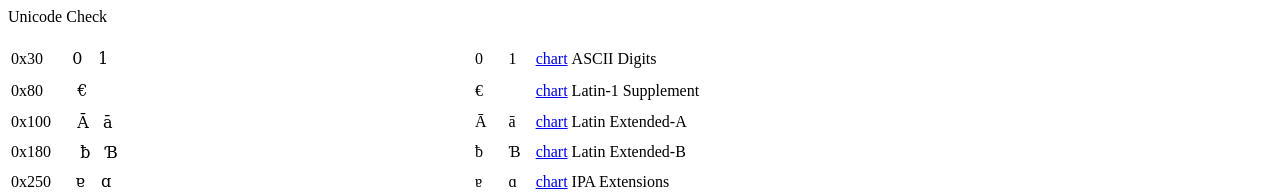
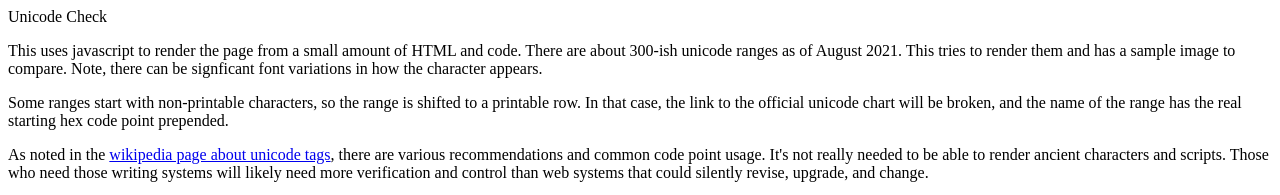
Before and after one commit to harvesttentwaiter/harvesttentwaiter.github.io, a plain HTML site: page unicode/check.html in a window 1280 px wide. Shown: the top 195 px of the page. Drawn offline with Linux system fonts and the light colour scheme.

Commit message:
give some background

```diff
--- a/unicode/check.html
+++ b/unicode/check.html
@@ -346,6 +346,23 @@ function mkCheck() {
 <body onload="makeTable()">
 <p>Unicode Check
 
+<p>This uses javascript to render the page from a small amount of HTML
+and code. There are about 300-ish unicode ranges as of August 2021.
+This tries to render them and has a sample image to compare. Note,
+there can be signficant font variations in how the character appears.
+
+<p>Some ranges start with non-printable characters, so the range is
+shifted to a printable row. In that case, the link to the official
+unicode chart will be broken, and the name of the range has the real
+starting hex code point prepended.
+
+<p>As noted in the <a href=https://en.wikipedia.org/wiki/Tags_(Unicode_block)>
+wikipedia page about unicode tags</a>, there are various recommendations
+and common code point usage. It's not really needed to be able to render
+ancient characters and scripts. Those who need those writing systems
+will likely need more verification and control than web systems that
+could silently revise, upgrade, and change.
+
 <div id=unicode>placeholder</div>
 
 <p>
```
